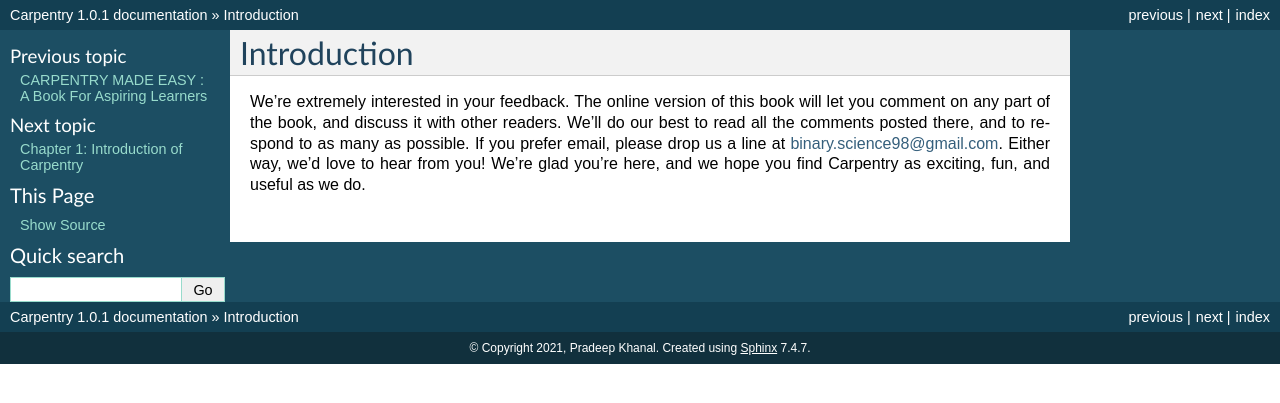
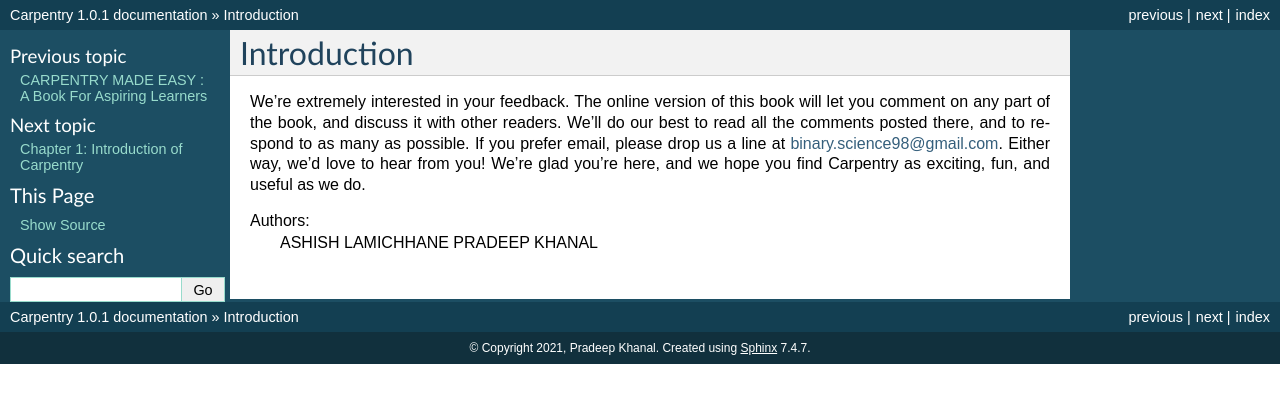
Before and after one commit to omgitspradeep/Carpentry, a Sphinx documentation site: the page built from docs/pages/introduction.rst, in a window 1280 px wide. Shown: the top 403 px of the page. Built offline with Sphinx 7.4.7, drawn with Linux system fonts in a browser that asks for light colours.

Commit message:
Update introduction.rst

```diff
--- a/docs/pages/introduction.rst
+++ b/docs/pages/introduction.rst
@@ -9,3 +9,7 @@ We'll do our best to read all the comments posted there, and to respond to as
 many as possible. If you prefer email, please drop us a line at
 binary.science98@gmail.com. Either way, we'd love to hear from you! We're glad
 you're here, and we hope you find Carpentry as exciting, fun, and useful as we do.
+
+Authors:
+  ASHISH LAMICHHANE
+  PRADEEP KHANAL
```
